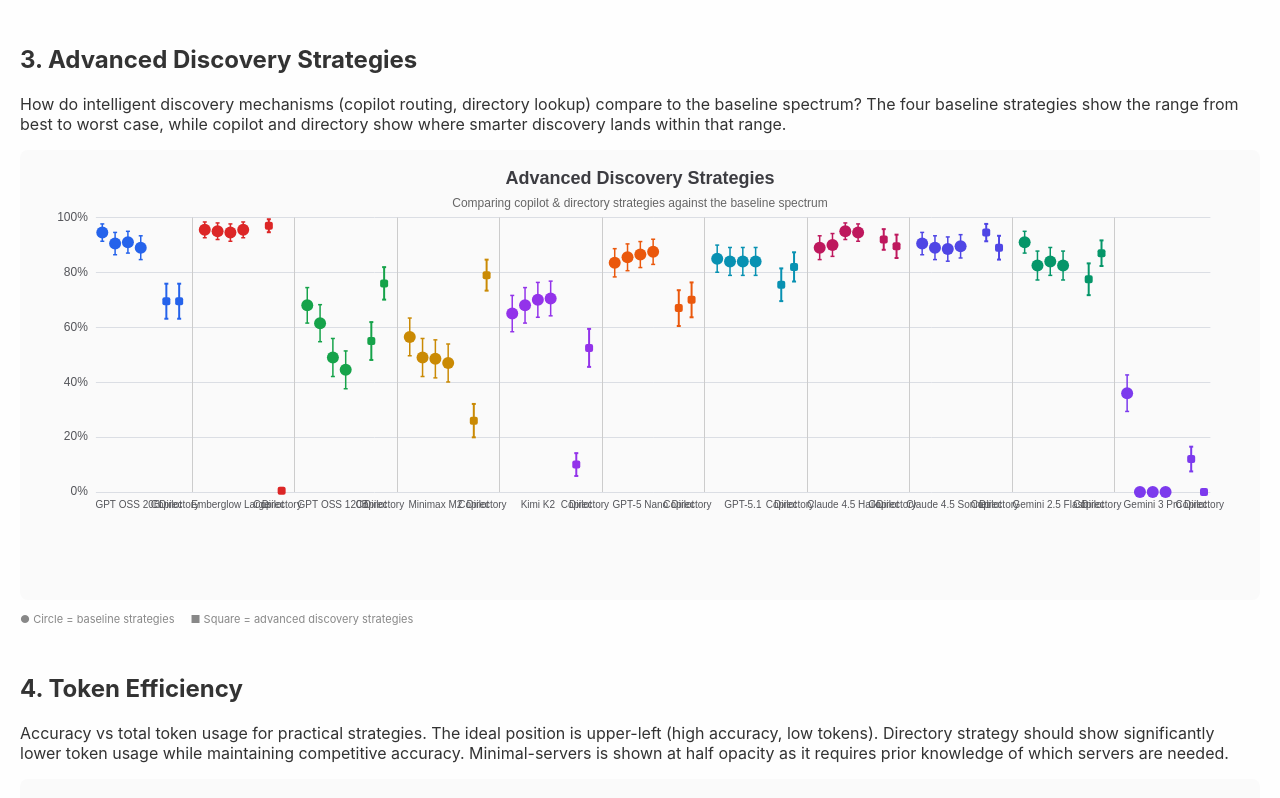
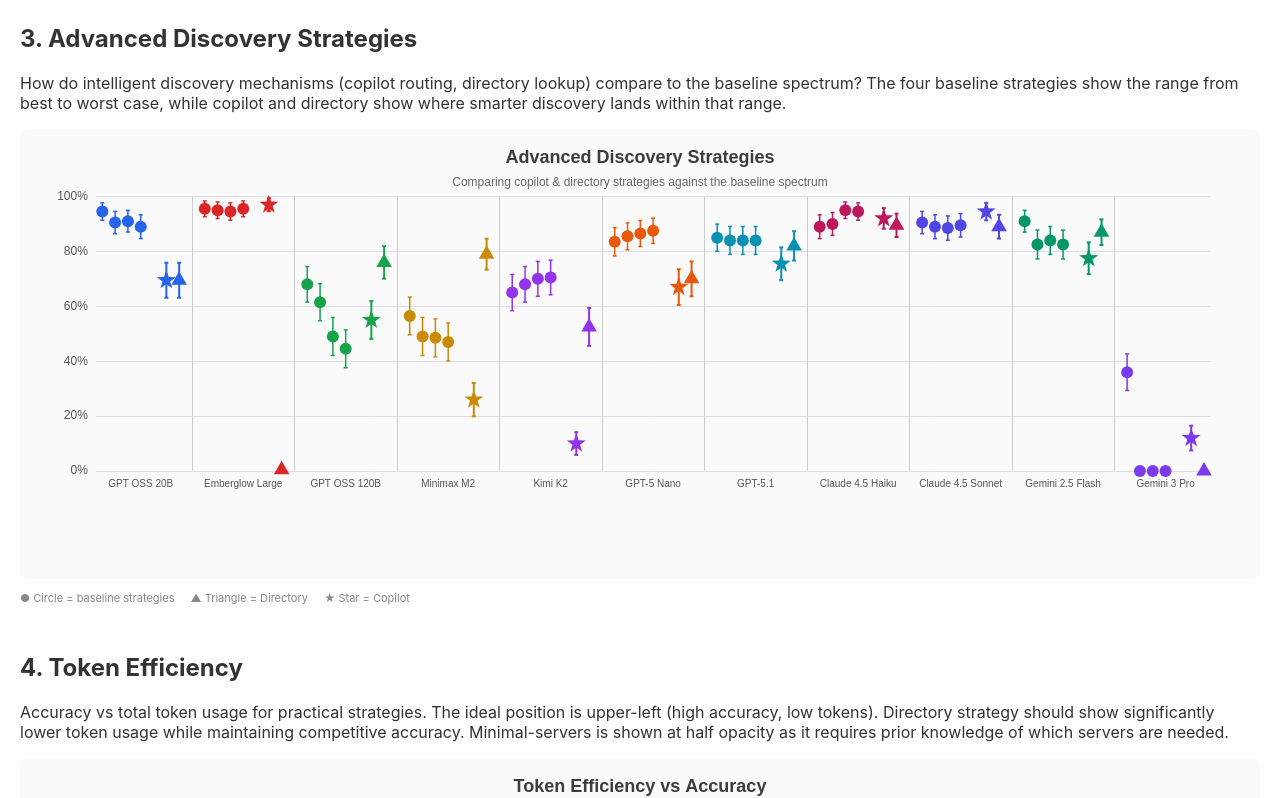
Before and after one commit to geelen/progressivemcpbench, an Astro site in the folder report/: page / in a window 1280 px wide. Shown: the part 1504-2302 px from the top of the page. Built offline with nearby package versions, Linux system fonts and the light colour scheme; Astro itself is replaced by a stand-in of ours.

Commit message:
Deploy report to Cloudflare Workers and improve charts
- Add Cloudflare Workers deployment config for report
- Add GitHub link to report header
- Update README with live leaderboard link
- Third chart (Advanced Discovery): show only model names on x-axis, use triangle for directory and star for copilot
- Fourth chart (Token Efficiency): use triangle/star icons consistently
- Fix star polygon rendering (use [x,y] tuple format)

```diff
--- a/report/astro.config.mjs
+++ b/report/astro.config.mjs
@@ -1,6 +1,5 @@
 // @ts-check
 import { defineConfig } from 'astro/config';
-
 import solidJs from '@astrojs/solid-js';
 
 // https://astro.build/config
--- a/report/package.json
+++ b/report/package.json
@@ -9,11 +9,13 @@
     "astro": "astro"
   },
   "dependencies": {
+    "@astrojs/cloudflare": "^12.6.12",
     "@astrojs/solid-js": "^5.1.3",
     "apexcharts": "^5.3.6",
     "astro": "^5.16.5",
     "echarts": "^6.0.0",
     "solid-apexcharts": "^0.6.0",
-    "solid-js": "^1.9.10"
+    "solid-js": "^1.9.10",
+    "wrangler": "^4.53.0"
   }
 }
--- a/report/src/components/AdvancedStrategiesChart.tsx
+++ b/report/src/components/AdvancedStrategiesChart.tsx
@@ -64,8 +64,9 @@
     const separatorPositions: number[] = [];
 
     models.forEach((model, modelIdx) => {
-      // Baseline strategies - label with model name in center
-      const baselineStart = xAxisData.length;
+      const startIdx = xAxisData.length;
+
+      // Baseline strategies
       BASELINE_STRATEGIES.forEach(stratId => {
         const xIndex = xAxisData.length;
         xAxisData.push("");
@@ -79,12 +80,10 @@
           xIndex,
         });
       });
-      const baselineEnd = xAxisData.length - 1;
-      const baselineCenter = Math.round((baselineStart + baselineEnd) / 2);
 
       xAxisData.push(""); // spacer between baseline and advanced
 
-      // Advanced strategies - label with strategy names
+      // Advanced strategies
       ADVANCED_STRATEGIES.forEach(stratId => {
         const xIndex = xAxisData.length;
         xAxisData.push("");
@@ -99,20 +98,20 @@
         });
       });
 
+      const endIdx = xAxisData.length - 1;
+      const centerIdx = Math.round((startIdx + endIdx) / 2);
+
       if (modelIdx < models.length - 1) {
         separatorPositions.push(xAxisData.length);
         xAxisData.push(""); // spacer between model groups
       }
 
-      // Build labels - model name at baseline center, strategy names for advanced
-      for (let i = baselineStart; i <= baselineEnd; i++) {
-        xAxisLabels[i] = (i === baselineCenter) ? model.displayName : "";
+      // Only show model name at center position
+      for (let i = startIdx; i <= endIdx; i++) {
+        xAxisLabels[i] = (i === centerIdx) ? model.displayName : "";
       }
-      xAxisLabels[baselineEnd + 1] = ""; // spacer
-      xAxisLabels[baselineEnd + 2] = "Copilot";
-      xAxisLabels[baselineEnd + 3] = "Directory";
       if (modelIdx < models.length - 1) {
-        xAxisLabels[baselineEnd + 4] = ""; // spacer between models
+        xAxisLabels[endIdx + 1] = ""; // spacer between models
       }
     });
 
@@ -245,23 +244,54 @@
                     lineWidth: isAdvanced ? 2 : 1.5,
                   },
                 },
-                {
-                  type: isAdvanced ? "rect" : "circle",
-                  shape: isAdvanced ? {
-                    x: meanPoint[0] - radius / 2,
-                    y: meanPoint[1] - radius / 2,
-                    width: radius,
-                    height: radius,
-                    r: 2,
-                  } : {
-                    cx: meanPoint[0],
-                    cy: meanPoint[1],
-                    r: radius,
-                  },
-                  style: {
-                    fill: color,
-                  },
-                },
+                (() => {
+                  const dataIdx = api.value(6);
+                  const d = dataPoints[dataIdx];
+                  const strategyId = d?.strategy;
+
+                  if (strategyId === 'copilot') {
+                    // Star shape
+                    const r = 10;
+                    const innerR = r * 0.4;
+                    const points: [number, number][] = [];
+                    for (let i = 0; i < 5; i++) {
+                      const outerAngle = (i * 72 - 90) * Math.PI / 180;
+                      const innerAngle = ((i * 72) + 36 - 90) * Math.PI / 180;
+                      points.push([meanPoint[0] + r * Math.cos(outerAngle), meanPoint[1] + r * Math.sin(outerAngle)]);
+                      points.push([meanPoint[0] + innerR * Math.cos(innerAngle), meanPoint[1] + innerR * Math.sin(innerAngle)]);
+                    }
+                    return {
+                      type: "polygon",
+                      shape: { points },
+                      style: { fill: color },
+                    };
+                  } else if (strategyId === 'directory') {
+                    // Triangle shape
+                    const r = 9;
+                    return {
+                      type: "polygon",
+                      shape: {
+                        points: [
+                          [meanPoint[0], meanPoint[1] - r],
+                          [meanPoint[0] - r * 0.866, meanPoint[1] + r * 0.5],
+                          [meanPoint[0] + r * 0.866, meanPoint[1] + r * 0.5],
+                        ],
+                      },
+                      style: { fill: color },
+                    };
+                  } else {
+                    // Circle for baseline
+                    return {
+                      type: "circle",
+                      shape: {
+                        cx: meanPoint[0],
+                        cy: meanPoint[1],
+                        r: radius,
+                      },
+                      style: { fill: color },
+                    };
+                  }
+                })(),
               ],
             };
           },
@@ -318,7 +348,8 @@
       />
       <div style={{ "margin-top": "12px", "font-size": "11px", color: "#888" }}>
         <span style={{ "margin-right": "16px" }}>● Circle = baseline strategies</span>
-        <span>■ Square = advanced discovery strategies</span>
+        <span style={{ "margin-right": "16px" }}>▲ Triangle = Directory</span>
+        <span>★ Star = Copilot</span>
       </div>
     </div>
   );
--- a/report/src/components/StrategyProgressionChart.tsx
+++ b/report/src/components/StrategyProgressionChart.tsx
@@ -66,7 +66,7 @@
       const startIdx = xAxisData.length;
       PROGRESSION_STRATEGIES.forEach((stratId) => {
         const xIndex = xAxisData.length;
-        xAxisData.push(""); // empty label, we'll use model name below
+        xAxisData.push("");
 
         const run = runsMap.get(`${model.id}::${stratId}`);
         dataPoints.push({
--- a/report/src/pages/index.astro
+++ b/report/src/pages/index.astro
@@ -30,6 +30,34 @@
       }
       h1 {
         margin-bottom: 8px;
+      }
+      .header {
+        display: flex;
+        justify-content: space-between;
+        align-items: center;
+        margin-bottom: 8px;
+      }
+      .header h1 {
+        margin: 0;
+      }
+      .github-link {
+        display: flex;
+        align-items: center;
+        gap: 6px;
+        color: #333;
+        text-decoration: none;
+        font-size: 14px;
+        padding: 8px 12px;
+        border: 1px solid #ddd;
+        border-radius: 6px;
+        transition: background-color 0.2s;
+      }
+      .github-link:hover {
+        background-color: #f5f5f5;
+      }
+      .github-link svg {
+        width: 20px;
+        height: 20px;
       }
       h2 {
         margin-top: 48px;
@@ -95,7 +123,15 @@
     </style>
   </head>
   <body>
-    <h1>Progressive MCP Bench Results</h1>
+    <div class="header">
+      <h1>Progressive MCP Bench Results</h1>
+      <a href="https://github.com/geelen/progressivemcpbench" class="github-link" target="_blank" rel="noopener">
+        <svg viewBox="0 0 16 16" fill="currentColor">
+          <path d="M8 0C3.58 0 0 3.58 0 8c0 3.54 2.29 6.53 5.47 7.59.4.07.55-.17.55-.38 0-.19-.01-.82-.01-1.49-2.01.37-2.53-.49-2.69-.94-.09-.23-.48-.94-.82-1.13-.28-.15-.68-.52-.01-.53.63-.01 1.08.58 1.23.82.72 1.21 1.87.87 2.33.66.07-.52.28-.87.51-1.07-1.78-.2-3.64-.89-3.64-3.95 0-.87.31-1.59.82-2.15-.08-.2-.36-1.02.08-2.12 0 0 .67-.21 2.2.82.64-.18 1.32-.27 2-.27.68 0 1.36.09 2 .27 1.53-1.04 2.2-.82 2.2-.82.44 1.1.16 1.92.08 2.12.51.56.82 1.27.82 2.15 0 3.07-1.87 3.75-3.65 3.95.29.25.54.73.54 1.48 0 1.07-.01 1.93-.01 2.2 0 .21.15.46.55.38A8.013 8.013 0 0016 8c0-4.42-3.58-8-8-8z"/>
+        </svg>
+        GitHub
+      </a>
+    </div>
     <p class="meta">
       Generated: {new Date(report.generatedAt).toLocaleString()}
     </p>
--- /dev/null
+++ b/report/wrangler.toml
@@ -0,0 +1,6 @@
+name = "progressivemcpbench"
+compatibility_date = "2024-12-17"
+account_id = "a4015632099d4648bea283e040e2badf"
+
+[assets]
+directory = "./dist"
```
Also changed, not shown: README.md, pnpm-lock.yaml.
